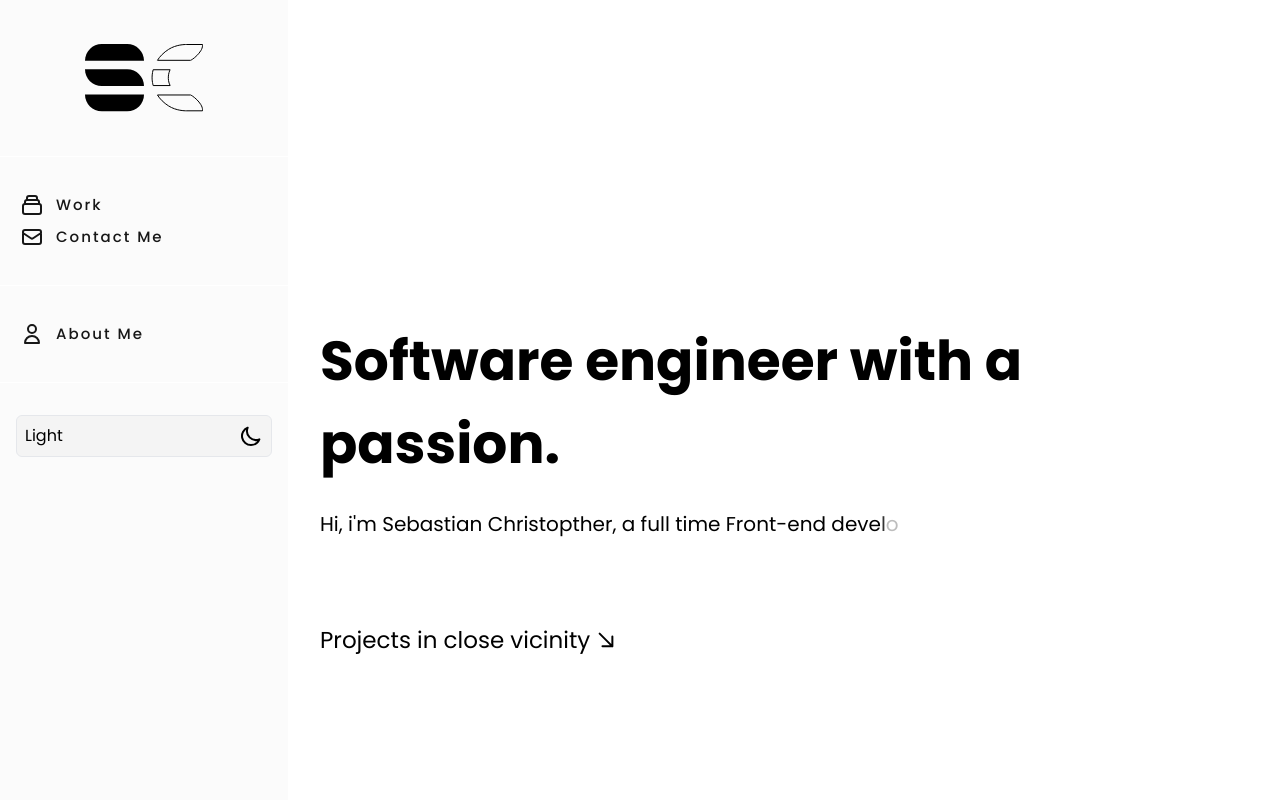
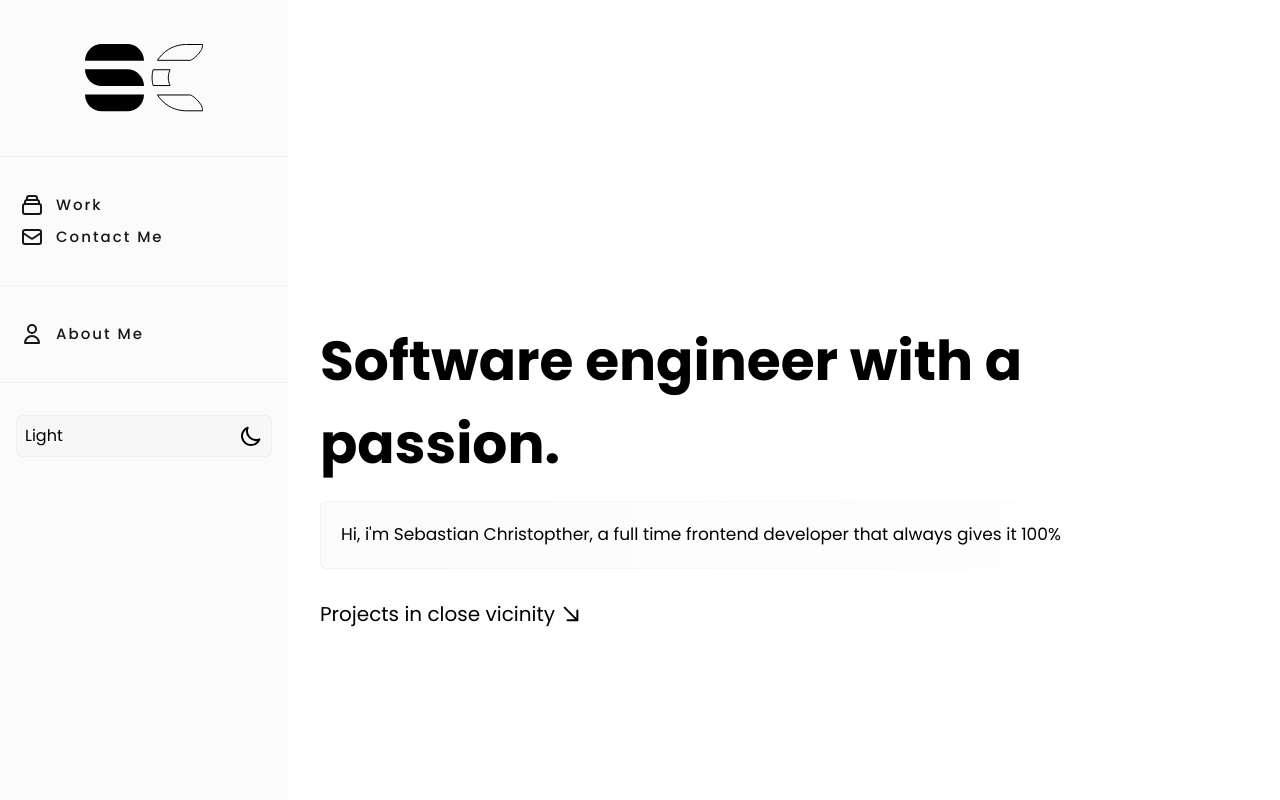
Before and after one commit to SebastianCCC/portfolioapp, a Next.js app: page / in a window 1280 px wide. Shown: the top 800 px of the page. Built offline with nearby package versions, Linux system fonts and the light colour scheme; no server answers; the database is empty.

Commit message:
change animation style

```diff
--- a/components/Animate/AnimateProjectView.js
+++ b/components/Animate/AnimateProjectView.js
@@ -30,12 +30,12 @@ function AnimateProjectView({ projects, onHoverEnter, onHoverLeave }) {
       onMouseEnter={onHoverEnter}
       onMouseLeave={onHoverLeave}
     >
-      <div className="flex flex-col justify-center items-center h-full">
+      <div className="flex flex-col justify-center items-center h-full bg-secondary/25 dark:bg-transparent">
         {projects.map(({ name, title, path, icon }, i) => {
           return (
             <ul className="w-full" key={i}>
               <NavBarItems
-                style="bg-secondary dark:bg-sec_tertiary p-2 my-2 rounded-md"
+                style="bg-projectview dark:bg-sec_tertiary p-2 my-2 rounded-md"
                 styleIcon="scale-[.65]"
                 icon={icon}
                 title={name}
--- a/components/Animate/Titles/index.js
+++ b/components/Animate/Titles/index.js
@@ -5,7 +5,6 @@ const HeaderTitles = ({ title }) => {
     <motion.header
       initial={{ x: -50, opacity: 0 }}
       whileInView={{ x: 0, opacity: 1 }}
-      viewport={{ once: true }}
       transition={{
         type: 'spring',
         delay: 0.2,
--- a/components/Header/SideNavBar.js
+++ b/components/Header/SideNavBar.js
@@ -45,7 +45,7 @@ const SideNavBar = () => {
       className="hidden xl:block"
     >
       <div
-        className={`top-0 bottom-0 left-0 dark:bg-sec_tertiary bg-secondary/25 min-h-screen fixed w-[288px]`}
+        className={`top-0 bottom-0 left-0 dark:bg-sec_tertiary bg-projectview min-h-screen fixed w-[288px]`}
       >
         <Link href="/">
           <div className="w-full flex justify-center p-4 py-11 cursor-pointer">
@@ -59,7 +59,7 @@ const SideNavBar = () => {
                 !pc && (
                   <div
                     key={i}
-                    className="first:border-t first:pt-8 last:border-y last:py-8 last:mt-8 dark:border-tertiary border-white"
+                    className="first:border-t first:pt-8 last:border-y last:py-8 last:mt-8 dark:border-tertiary border-secondary/70"
                   >
                     <NavBarItems
                       icon={icon}
--- a/components/Theme/index.js
+++ b/components/Theme/index.js
@@ -9,7 +9,7 @@ const ThemeSwitch = () => {
   return (
     <motion.button
       onClick={() => setTheme(resolvedTheme === 'dark' ? 'light' : 'dark')}
-      className="w-full sm:scale-90 xl:scale-100 sm:bg-projectview/25 sm:dark:bg-tertiary/25 xl:bg-secondary/50 xl:dark:bg-additional flex items-center justify-between sm:p-2 rounded-md sm:dark:border-white/25 sm:border"
+      className="w-full sm:scale-90 xl:scale-100 sm:bg-projectview/25 sm:dark:bg-tertiary/25 xl:bg-secondary/30 xl:dark:bg-additional/10 flex items-center justify-between sm:p-2 rounded-md sm:border-secondary/70 sm:dark:border-white/10 sm:border"
     >
       <p className="hidden sm:block mr-2">{isDark ? 'Dark' : 'Light'}</p>
       <motion.div animate={isDark ? { rotate: 360 } : { rotate: 0 }}>
--- a/pages/index.js
+++ b/pages/index.js
@@ -43,15 +43,25 @@ export default function Home({ work }) {
 
   const name = 'Software engineer with a passion.'
   const desc =
-    "Hi, i'm Sebastian Christopther, a full time Front-end developer that always gives it 100%"
+    "Hi, i'm Sebastian Christopther, a full time frontend developer that always gives it 100%"
   const namearr = [...name]
   const descarr = [...desc]
-  const container = {
+  const containerTitle = {
     hidden: { opacity: 0 },
     show: {
       opacity: 1,
       transition: {
         staggerChildren: 0.1,
+      },
+    },
+  }
+
+  const containerDesc = {
+    hidden: { opacity: 0 },
+    show: {
+      opacity: 1,
+      transition: {
+        staggerChildren: 0.05,
       },
     },
   }
@@ -65,7 +75,7 @@ export default function Home({ work }) {
       <div className="flex flex-col relative overflow-hidden">
         <section className="mt-40 xl:mt-72 xl:p-4">
           <motion.h1
-            variants={container}
+            variants={containerTitle}
             initial="hidden"
             animate="show"
             className="text-lg md:text-2xl xl:text-3xl font-bold"
@@ -76,11 +86,18 @@ export default function Home({ work }) {
               </motion.span>
             ))}
           </motion.h1>
+          <motion.div
+            initial={{ y: 10, opacity: 0 }}
+            whileInView={{ y: 0, opacity: 1 }}
+            transition={{ duration: 0.5, delay: 0.2 }}
+            className="bg-gradient-to-r from-secondary/70 dark:from-white/10 rounded-md mt-4 p-[1px]"
+          >
+            <div className="bg-gradient-to-r from-projectview to-white dark:from-projectview_dark dark:to-additional rounded-md">
               <motion.h2
-            variants={container}
+                variants={containerDesc}
                 initial="hidden"
                 animate="show"
-            className="dark:text-sec_addition text-base xl:text-md py-6"
+                className="dark:text-sec_addition text-base xl:text-[17px] p-5"
               >
                 {descarr.map((letter, i) => (
                   <motion.span variants={item} key={i}>
@@ -88,20 +105,17 @@ export default function Home({ work }) {
                   </motion.span>
                 ))}
               </motion.h2>
+            </div>
+          </motion.div>
           <motion.div
-            initial={{ x: -50, opacity: 0 }}
-            whileInView={{ x: 0, opacity: 1 }}
-            viewport={{ once: true }}
-            transition={{
-              type: 'spring',
-              delay: 0.8,
-              duration: 2,
-            }}
+            initial={{ y: 10, opacity: 0 }}
+            whileInView={{ y: 0, opacity: 1 }}
+            transition={{ duration: 0.5, delay: 0.7 }}
             className="w-fit"
           >
             <Link href="/#projects">
-              <div className="flex items-center mt-[60px] dark:text-sec_addition hover:underline underline-offset-2 cursor-pointer">
-                <p className="text-[23px] mr-1">Projects in close vicinity</p>
+              <div className="flex items-center mt-[30px] dark:text-sec_addition hover:underline underline-offset-2 cursor-pointer">
+                <p className="text-md mr-1">Projects in close vicinity</p>
                 <div className="dark:text-tertiary -rotate-45">
                   <ExternalLink />
                 </div>
```
Lines whose indentation alone changed are shown as unchanged.
